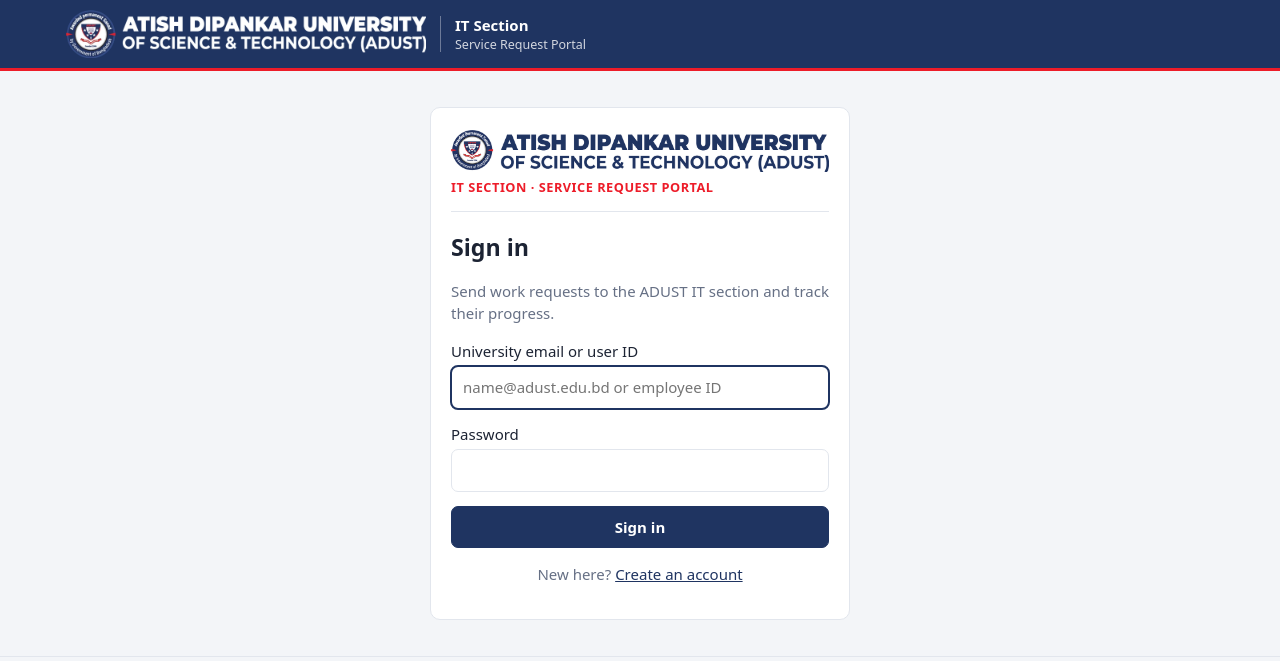
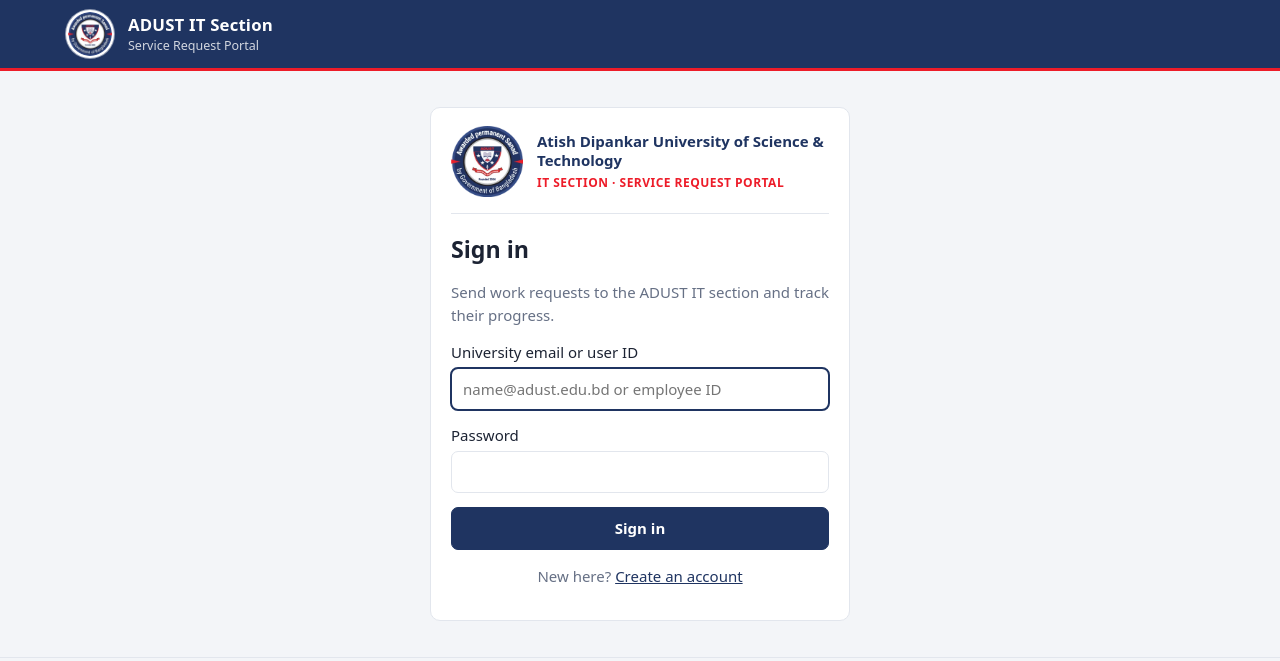
Before and after one commit to mdniazmostakim-glitch/adust-it-portal, a Flask app: page /login?next=/admin/network in a window 1280 px wide. Shown: the top 661 px of the page. Run offline with Flask 3, Linux system fonts and the light colour scheme.

Commit message:
Use only the circular ADUST emblem as the logo
Drop the wordmark images; the header and sign-in pages now show the
emblem next to plain text. The header emblem gets a white ring so it
stands out on the navy bar.

Co-Authored-By: Claude Opus 5.5 <noreply@anthropic.com>
Claude-Session: https://claude.ai/code/session_01EB5ad8Y4nycXoiEcyB24w6

```diff
--- a/static/style.css
+++ b/static/style.css
@@ -16,9 +16,8 @@ code { background: var(--grey-bg); padding: 1px 6px; border-radius: 4px; }
 .topbar-inner { display: flex; align-items: center; justify-content: space-between; flex-wrap: wrap; gap: 10px; padding-top: 10px; padding-bottom: 10px; }
 .brand { display: flex; align-items: center; gap: 14px; color: inherit; text-decoration: none; line-height: 1.2; }
 .brand small { opacity: .8; }
-.brand-full { height: 48px; width: auto; }
-.brand-mark { display: none; height: 44px; width: auto; }
-.brand-sub { border-left: 1px solid rgba(255,255,255,.35); padding-left: 14px; }
+.brand-mark { height: 48px; width: 48px; border-radius: 50%; background: #fff; padding: 2px; box-shadow: 0 0 0 1px rgba(255,255,255,.5); }
+.brand-text strong { font-size: 1.05rem; letter-spacing: .01em; }
 .dropdown { position: relative; }
 .dropdown summary { cursor: pointer; list-style: none; opacity: .92; }
 .dropdown summary::-webkit-details-marker { display: none; }
@@ -26,8 +25,9 @@ code { background: var(--grey-bg); padding: 1px 6px; border-radius: 4px; }
 .dropdown .menu { position: absolute; right: 0; top: calc(100% + 10px); background: #fff; border: 1px solid var(--border); border-radius: 8px; box-shadow: 0 8px 24px rgba(16,24,40,.15); min-width: 180px; padding: 6px; z-index: 10; }
 .dropdown .menu a { display: block; color: var(--text); padding: 8px 10px; border-radius: 6px; opacity: 1; }
 .dropdown .menu a:hover { background: var(--accent); text-decoration: none; }
-.auth-logo { display: block; width: 100%; height: auto; margin: 4px 0 6px; }
-.auth-kicker { margin: 0 0 18px; padding-bottom: 14px; border-bottom: 1px solid var(--border); color: var(--brand-red); font-weight: 600; font-size: .85em; letter-spacing: .04em; text-transform: uppercase; }
+.auth-head { display: flex; align-items: center; gap: 14px; margin-bottom: 18px; padding-bottom: 16px; border-bottom: 1px solid var(--border); color: var(--primary); line-height: 1.3; }
+.auth-logo { width: 72px; height: auto; flex: none; }
+.auth-kicker { margin: 4px 0 0; color: var(--brand-red); font-weight: 600; font-size: .8em; letter-spacing: .04em; text-transform: uppercase; }
 nav { display: flex; gap: 16px; align-items: center; flex-wrap: wrap; }
 nav a, nav .link { color: var(--primary-ink); text-decoration: none; opacity: .92; }
 nav a:hover, nav .link:hover { opacity: 1; text-decoration: underline; }
@@ -125,7 +125,6 @@ tr.inactive td { opacity: .5; }
 @media (max-width: 860px) {
   .ticket-layout { grid-template-columns: 1fr; }
   .menu-btn { display: block; }
-  .brand-full { display: none; } .brand-mark { display: block; }
   .dropdown .menu { position: static; box-shadow: none; margin-top: 6px; }
   nav { display: none; width: 100%; flex-direction: column; align-items: flex-start; gap: 10px; padding: 8px 0; }
   .nav-open nav { display: flex; }
--- a/templates/base.html
+++ b/templates/base.html
@@ -11,9 +11,8 @@
 <header class="topbar">
   <div class="wrap topbar-inner">
     <a class="brand" href="{{ url_for('index') }}">
-      <img class="brand-full" src="{{ url_for('static', filename='img/adust-logo-white.png') }}" alt="Atish Dipankar University of Science &amp; Technology">
-      <img class="brand-mark" src="{{ url_for('static', filename='img/adust-logo.png') }}" alt="ADUST">
-      <span class="brand-sub"><strong>IT Section</strong><br><small>Service Request Portal</small></span>
+      <img class="brand-mark" src="{{ url_for('static', filename='img/adust-logo.png') }}" alt="ADUST logo">
+      <span class="brand-text"><strong>ADUST IT Section</strong><br><small>Service Request Portal</small></span>
     </a>
     {% if g.user %}
     <button class="menu-btn" onclick="document.body.classList.toggle('nav-open')" aria-label="Menu">☰</button>
--- a/templates/login.html
+++ b/templates/login.html
@@ -1,8 +1,11 @@
 {% extends "base.html" %}{% block title %}Sign in{% endblock %}
 {% block content %}
 <div class="auth card">
-  <img class="auth-logo" src="{{ url_for('static', filename='img/adust-logo-full.png') }}" alt="Atish Dipankar University of Science &amp; Technology (ADUST)">
-  <p class="auth-kicker">IT Section · Service Request Portal</p>
+  <div class="auth-head">
+    <img class="auth-logo" src="{{ url_for('static', filename='img/adust-logo.png') }}" alt="ADUST logo">
+    <div><strong>Atish Dipankar University of Science &amp; Technology</strong>
+      <p class="auth-kicker">IT Section · Service Request Portal</p></div>
+  </div>
   <h1>Sign in</h1>
   <p class="muted">Send work requests to the ADUST IT section and track their progress.</p>
   <form method="post">
```
Also changed, not shown: templates/register.html (+5 -2 lines), static/img/adust-logo-full.png (deleted), static/img/adust-logo-white.png (deleted), 10 other files.
